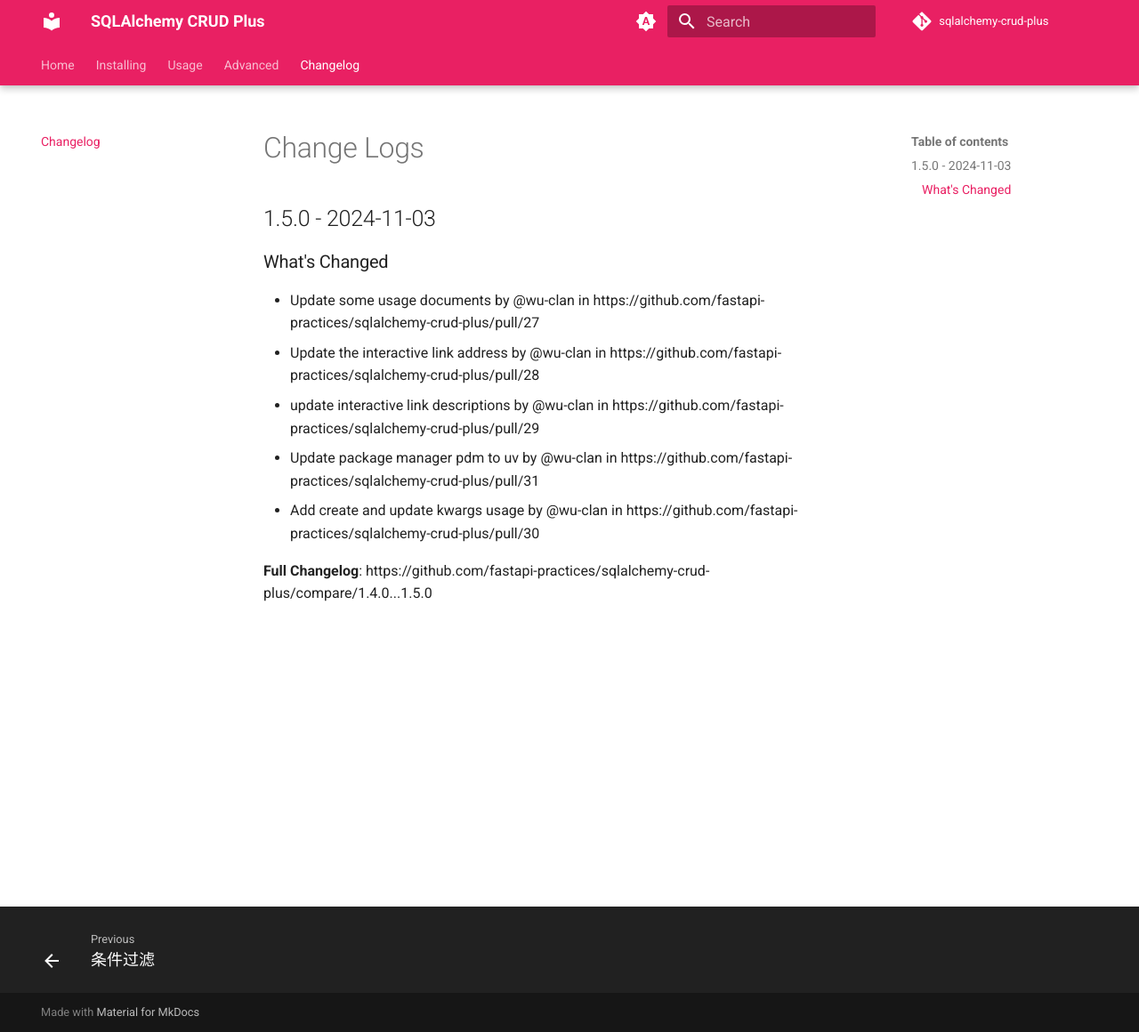
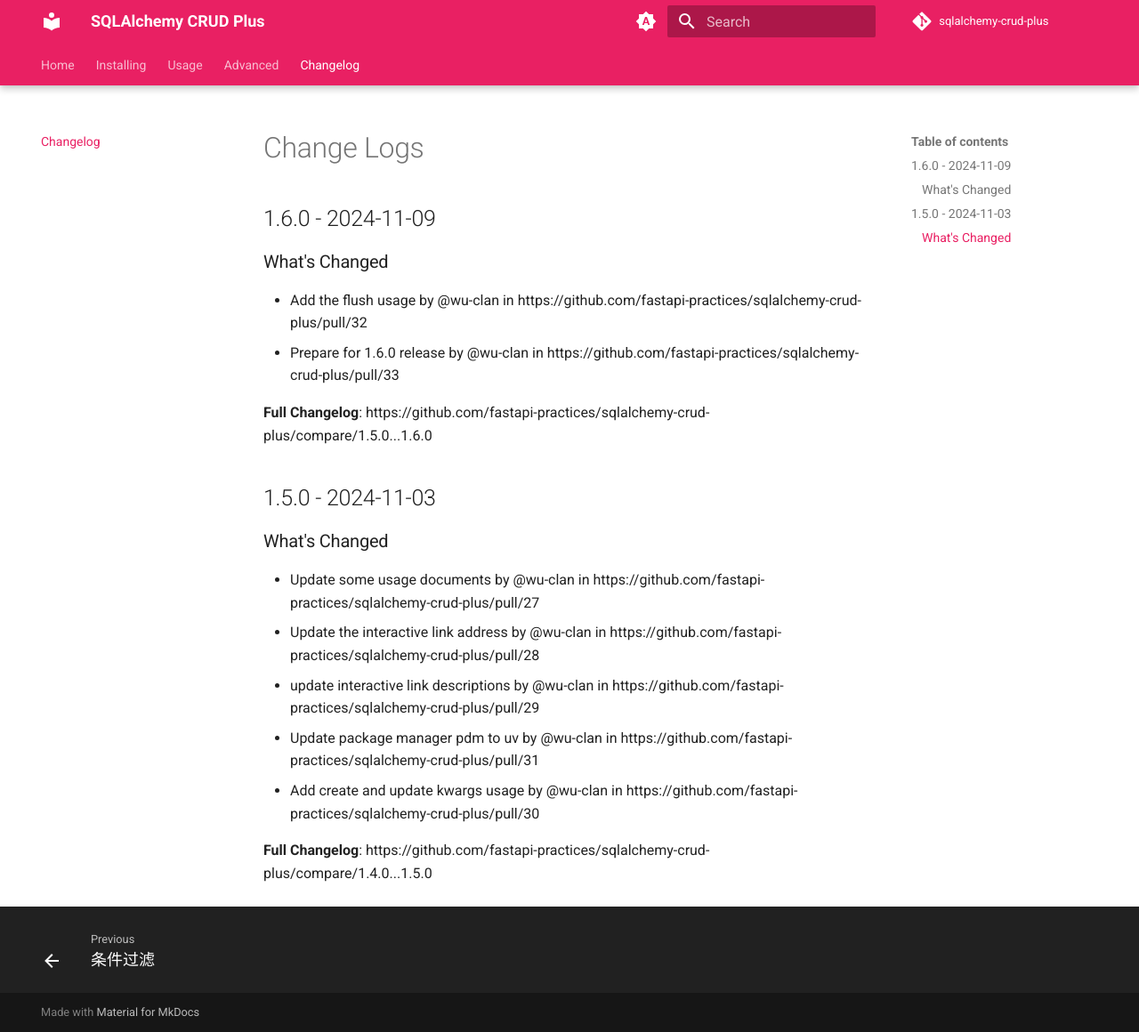
Before and after one commit to fastapi-practices/sqlalchemy-crud-plus, an MkDocs documentation site: the page built from docs/changelog.md, in a window 1280 px wide and 1160 px high. Shown: the whole window at 89% size. Built offline with MkDocs 1.6.1 and Material for MkDocs 9.7.7, drawn with Linux system fonts in a browser that asks for light colours; comment, search, counter and statistics services are not loaded.

Commit message:
📝 Update release notes

```diff
--- a/docs/changelog.md
+++ b/docs/changelog.md
@@ -1,4 +1,13 @@
 # Change Logs
+
+## 1.6.0 - 2024-11-09
+
+### What's Changed
+
+* Add the flush usage by @wu-clan in https://github.com/fastapi-practices/sqlalchemy-crud-plus/pull/32
+* Prepare for 1.6.0 release by @wu-clan in https://github.com/fastapi-practices/sqlalchemy-crud-plus/pull/33
+
+**Full Changelog**: https://github.com/fastapi-practices/sqlalchemy-crud-plus/compare/1.5.0...1.6.0
 
 ## 1.5.0 - 2024-11-03
 
```
